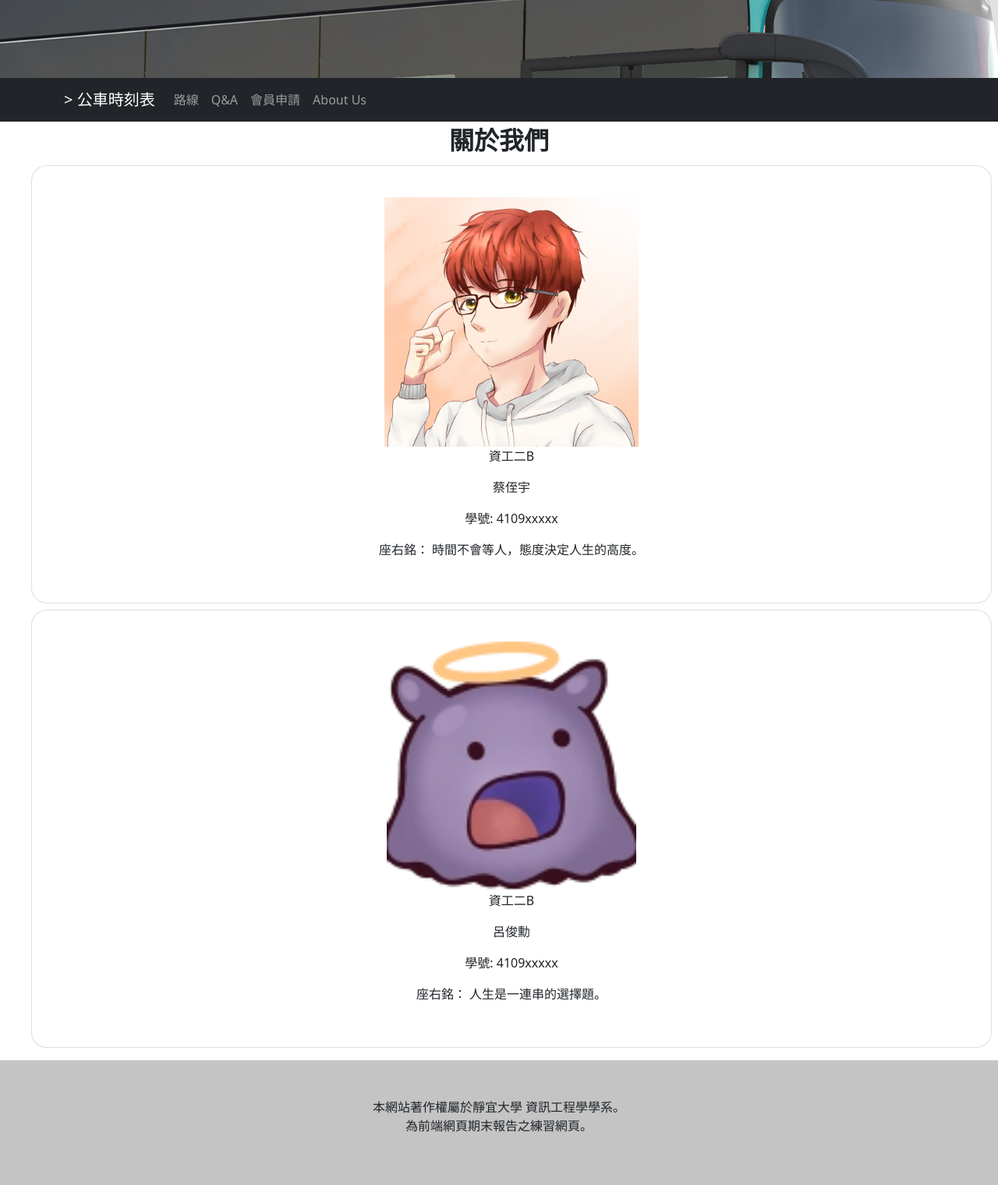
After one commit to a20688392/Bus_Taichunung, a Flask app: page /aboutus in a window 1280 px wide. The commit adds this page. Shown: the whole page at 78% size. Run offline with Flask 3, Linux system fonts and the light colour scheme; some libraries are stand-ins or nearby versions.

Commit message:
aboutus 畫面

```diff
--- a/app.py
+++ b/app.py
@@ -56,6 +56,10 @@ def getsession():
         return session['access_token']
     return "Not logged in!"
 
+@app.route('/aboutus')
+def aboutus():
+    return render_template('aboutus.html')
+
 if __name__ == '__main__':
     # 設定 JWT 密鑰
     app.config['JWT_SECRET_KEY'] = '12389!)!834913*&*&*&*'
--- /dev/null
+++ b/static/js/aboutus.js
@@ -0,0 +1,53 @@
+window.onload = function () {
+    init_getJson();
+}
+
+function init_getJson() {
+
+    let dataurl = "./static/js/aboutus.json";
+
+    $.ajax({
+        url: dataurl,
+        method: 'GET',
+        dataType: 'json',
+        data: '',
+        async: true,
+
+        success: function (data) {
+            console.log(data);
+            for (var i = 0; i < 2; i++) {
+                //card
+                var liCard = $("<li>");
+                liCard.addClass("card");
+                liCard.attr("title", "個人資訊");
+                //照片
+                var Cardimg = $("<img>");
+                Cardimg.addClass("headimg");
+                Cardimg.attr("src",data[0].img[i]);
+                //班級
+                var CardClass = $("<p>");
+                CardClass.html(data[0].class);
+                // CardLink.addClass("busLink");
+                //名字
+                var Cardname = $("<p>");
+                Cardname.html(data[0].name[i]);
+                //學號
+                var Cardnum = $("<p>");
+                Cardnum.html("學號: " + data[0].number[i]);
+                // 座右銘
+                var Cardnka = $("<p>");
+                Cardnka.html("座右銘： "+data[0].nickname[i]);
+
+                liCard.append(
+                    Cardimg,
+                    CardClass,
+                    Cardname,
+                    Cardnum,
+                    Cardnka
+                );
+                $("ul#aboutus").append(liCard);
+            }
+
+        }
+    });
+}
--- /dev/null
+++ b/static/js/aboutus.json
@@ -0,0 +1,21 @@
+[
+    {
+        "class": "資工二B",
+        "number": [
+            "4109xxxxx",
+            "4109xxxxx"
+        ],
+        "name": [
+            "蔡侄宇",
+            "呂俊勳"
+        ],
+        "nickname": [
+            "時間不會等人，態度決定人生的高度。",
+            "人生是一連串的選擇題。"
+        ],
+        "img": [
+            "./static/assets/img/jone.png",
+            "./static/assets/img/takoWTF.png"
+        ]
+    }
+]
--- /dev/null
+++ b/templates/aboutus.html
@@ -0,0 +1,14 @@
+{% extends "top.html" %}
+{% block style %}
+    <link rel="stylesheet" type="text/css" href="./static/css/element.css">
+{% endblock %}
+{% block title %} 關於我們 {% endblock %}
+{% block content %}
+    <div class="top"></div>
+    <div class="center bg-color fs-2 fw-bold">
+        關於我們
+    </div>
+    <ul id="aboutus"></ul>
+    <div class="down"></div>
+    <script src="./static/js/aboutus.js"></script>
+{% endblock %}
--- a/templates/top.html
+++ b/templates/top.html
@@ -63,7 +63,7 @@
                             >
                         </li>
                         <li class="nav-item">
-                            <a class="nav-link" href="./aboutus.html"
+                            <a class="nav-link" href="{{ url_for('aboutus')}}"
                                 >About Us</a
                             >
                         </li>
```
Also changed, not shown: static/assets/img/jone.png (added), static/assets/img/takoWTF.png (added).
